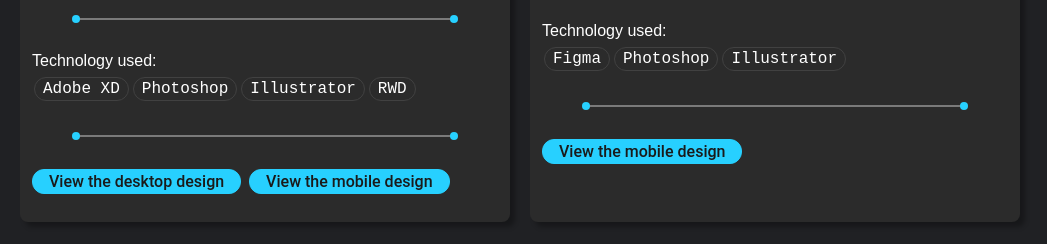
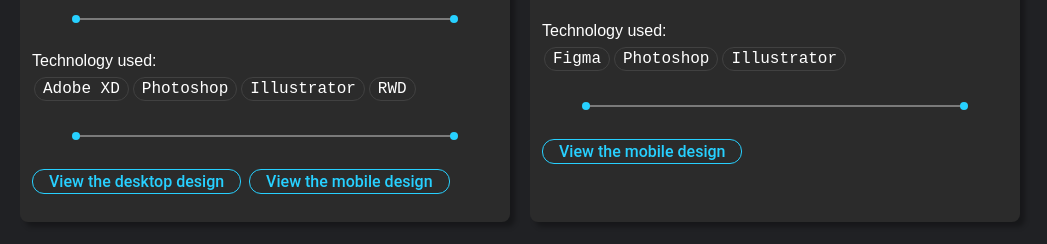
Before and after one commit to peeweemiwie/miwa-kaur-19122021, a React (Create React App) app: page / in a window 1280 px wide. Shown: the part 3620-3864 px from the top of the page, without its empty margins (120-1167 px from the left). Built offline with nearby package versions, Linux system fonts and the light colour scheme.

Commit message:
Fixed broken links

```diff
--- a/src/component/Portfolio/PortfolioDesign.js
+++ b/src/component/Portfolio/PortfolioDesign.js
@@ -5,9 +5,9 @@ import { DesignArray } from '../../data/portfolio';
 import { Hr } from '../shared/Hr';
 import { KeywordList } from '../shared/Lists';
 import { CardTitle, StyledCard } from '../shared/Card';
-import { AnchorButtonFilled } from '../shared/Buttons';
+import { AnchorButtonOutline } from '../shared/Buttons';
 import { Color } from '../variables';
-const { dark } = Color;
+const { primary } = Color;
 
 const PortfolioDesign = () => {
 	const cards = DesignArray.map((el, index) => (
@@ -26,23 +26,23 @@ const PortfolioDesign = () => {
 			</KeywordList>
 			<Hr />
 			<ButtonContainer>
-				<AnchorButtonFilled
-					to={`${el.link.url}`}
+				<AnchorButtonOutline
+					href={`${el.link.url}`}
 					target='_blank'
 					rel='noreferrer'
-					color={dark}
+					color={primary}
 				>
 					View the {el.link.device} design
-				</AnchorButtonFilled>
+				</AnchorButtonOutline>
 				{el.link2 && (
-					<AnchorButtonFilled
-						to={`${el.link2.url}`}
+					<AnchorButtonOutline
+						href={`${el.link2.url}`}
 						target='_blank'
 						rel='noreferrer'
-						color={dark}
+						color={primary}
 					>
 						View the {el.link2.device} design
-					</AnchorButtonFilled>
+					</AnchorButtonOutline>
 				)}
 			</ButtonContainer>
 		</StyledCard>
--- a/src/data/portfolio.js
+++ b/src/data/portfolio.js
@@ -54,7 +54,7 @@ export const DesignArray = [
 			device: 'desktop',
 		},
 		link2: {
-			url: 'https://xd.adobe.com/view/98c4ce0b-353c-48d4-be92-68b4469a12d2-cd97/https://github.com/peeweemiwie/dictionary-3.0',
+			url: 'https://xd.adobe.com/view/98c4ce0b-353c-48d4-be92-68b4469a12d2-cd97/',
 			device: 'mobile',
 		},
 	},
@@ -66,7 +66,7 @@ export const DesignArray = [
 		},
 		keywords: ['Figma', 'Photoshop', 'Illustrator'],
 		link: {
-			link: 'https://www.figma.com/file/HzWjznkuqcqgxfW285O0EU/Chef-Recipe-App?node-id=0%3A1',
+			url: 'https://www.figma.com/file/HzWjznkuqcqgxfW285O0EU/Chef-Recipe-App?node-id=0%3A1',
 			device: 'mobile',
 		},
 	},
```
